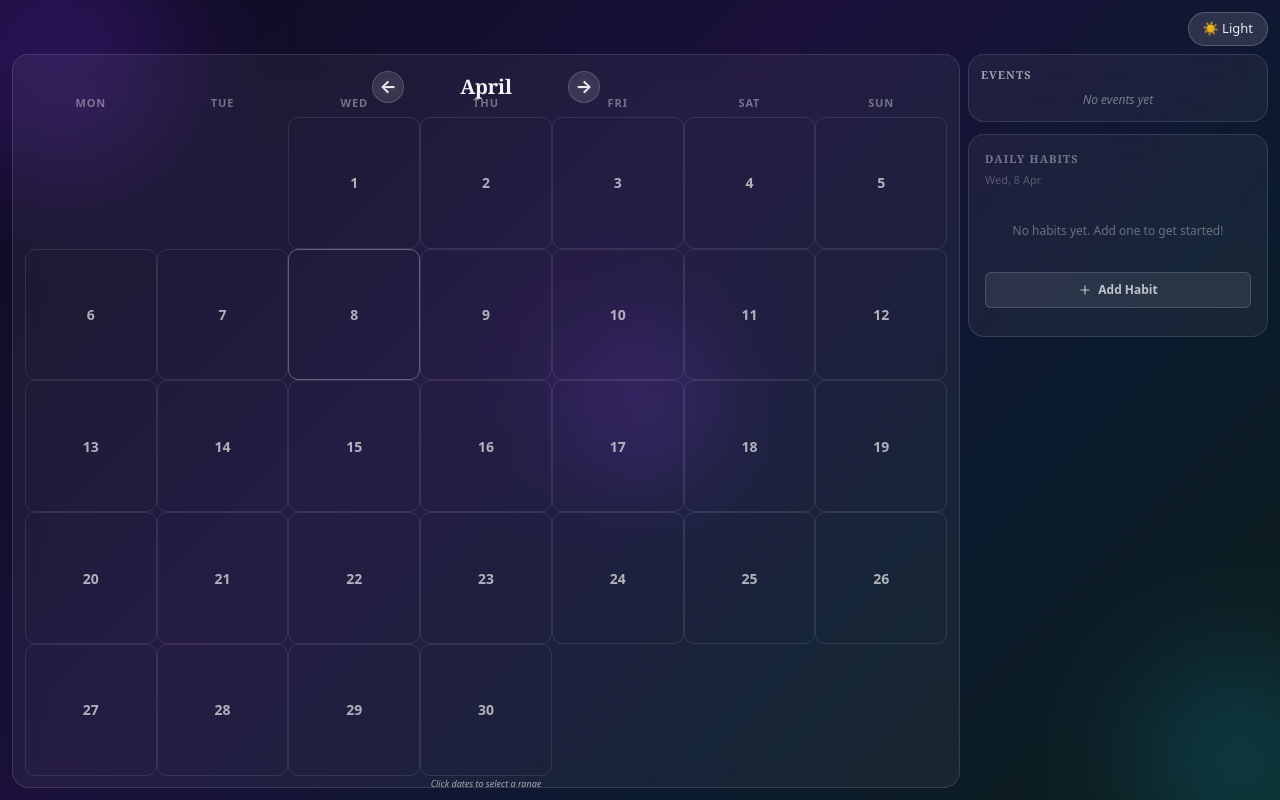
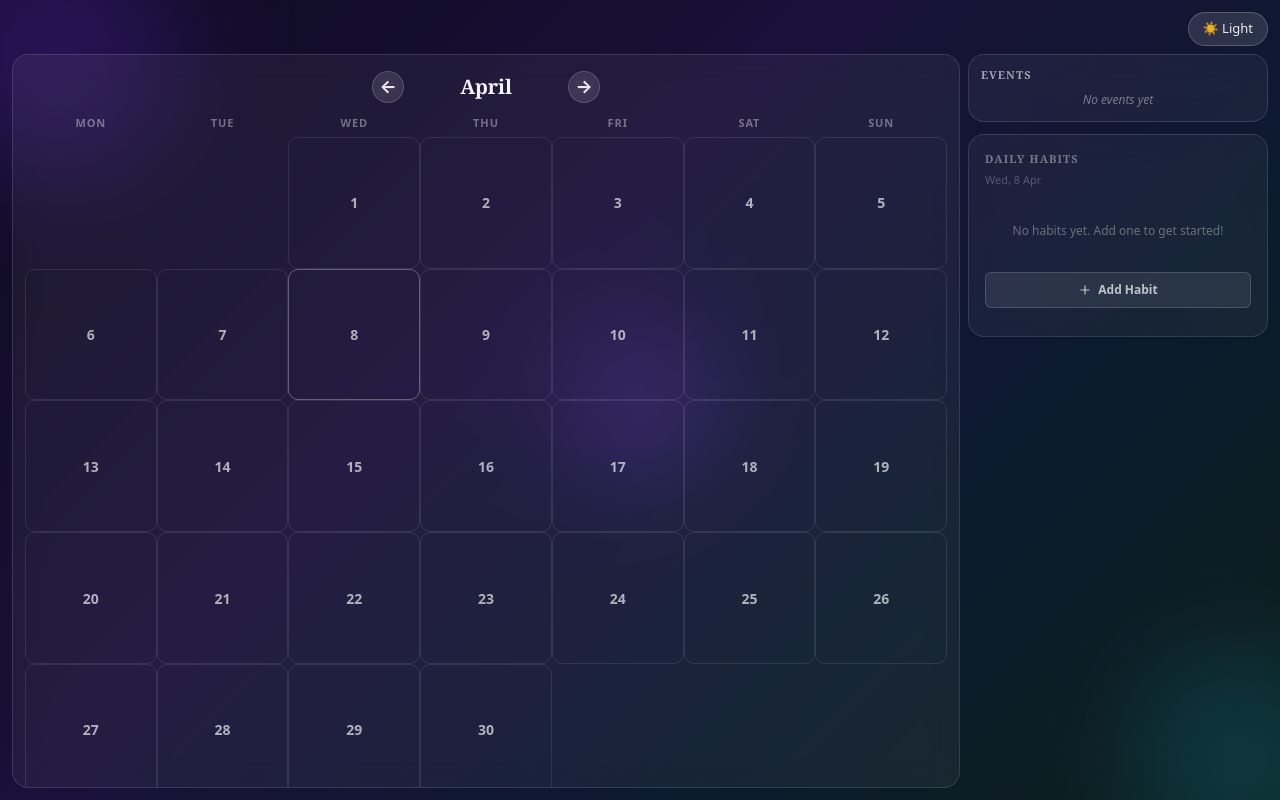
Before and after one commit to meetkothariii0/Calender-TakeUFroward, a Next.js app: page / in a window 1280 px wide. Built offline with nearby package versions, Linux system fonts and the light colour scheme.

Commit message:
Fix month name overlap with dates - increase top padding

```diff
--- a/components/RealPageFlipCalendar.tsx
+++ b/components/RealPageFlipCalendar.tsx
@@ -222,7 +222,7 @@ export default function RealPageFlipCalendar() {
               borderRadius: '16px',
               backdropFilter: 'blur(14px)',
               WebkitBackdropFilter: 'blur(14px)',
-              padding: '40px 12px 8px 12px',
+              padding: '60px 12px 8px 12px',
               transform: isFlipping
                 ? flipDirection === 'next'
                   ? 'rotateY(-90deg) translateZ(50px)'
```
